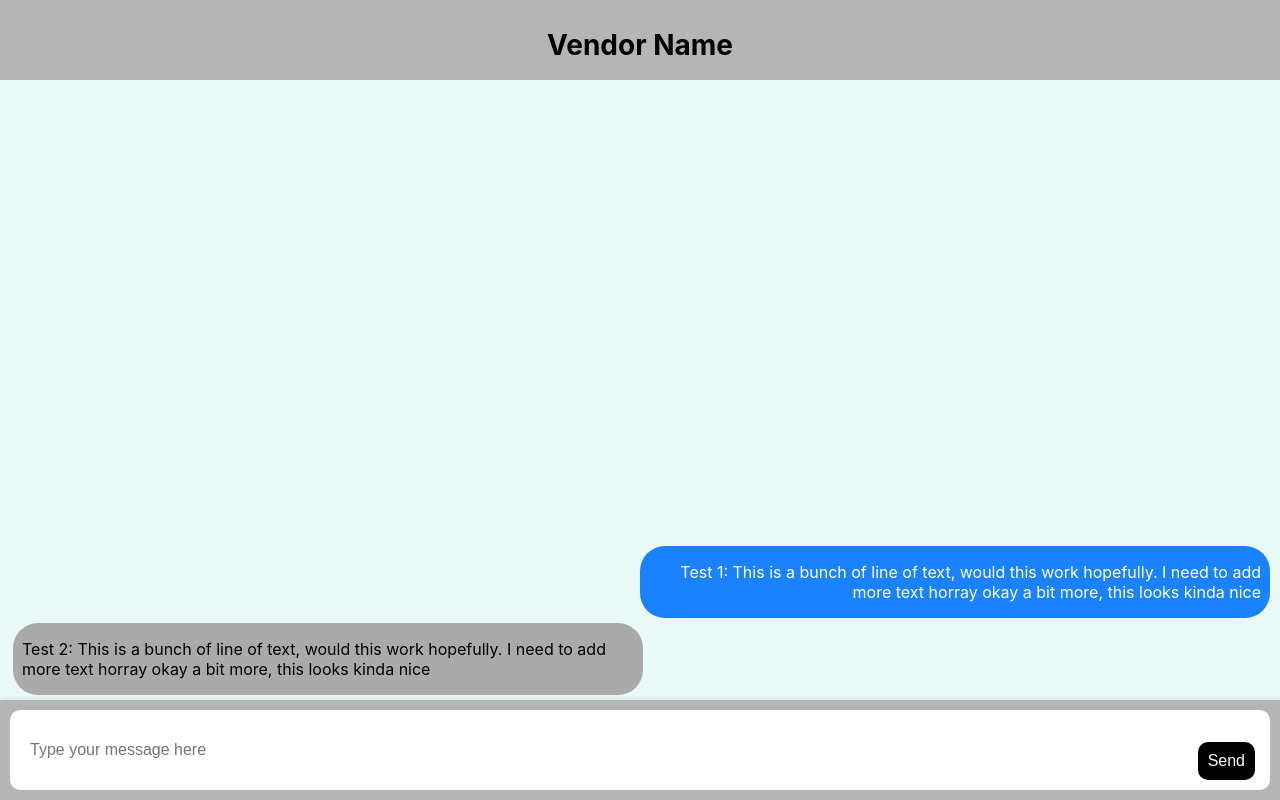
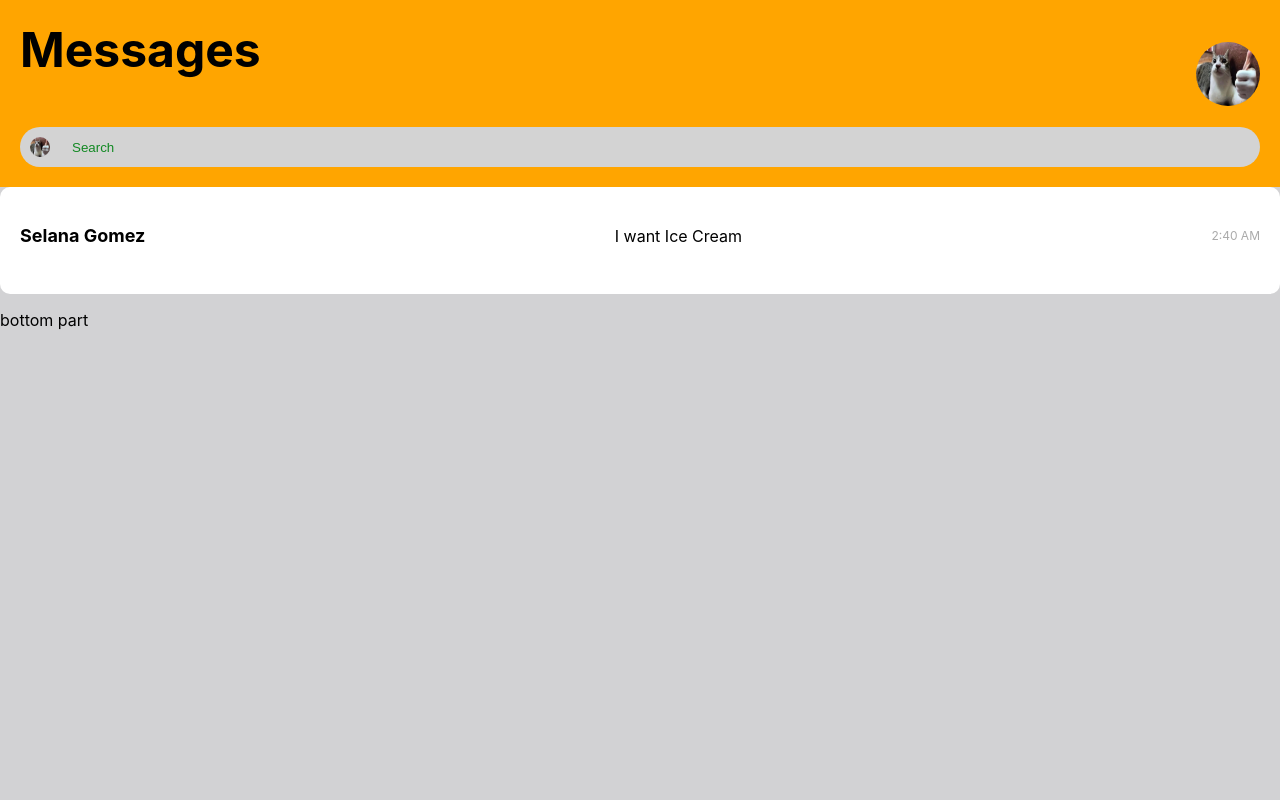
Before and after one commit to ShoeShime/test-chat_app, a React (Create React App) app: page / in a window 1280 px wide. Built offline with nearby package versions, Linux system fonts and the light colour scheme.

Commit message:
Edited ChatPage

```diff
--- a/src/App.tsx
+++ b/src/App.tsx
@@ -12,7 +12,7 @@ function App() {
 
   return (
 
-    <ChatRoom/>
+    <ChatPage/>
 
   );
 }
--- a/src/features/chatdisplay/components/ChatHeader_Page.tsx
+++ b/src/features/chatdisplay/components/ChatHeader_Page.tsx
@@ -41,7 +41,7 @@ const MessageImg = styled.img`
 	border-radius: 50%;
 `;
 
-const ChatHeader_Page = () =>{
+const ChatHeaderPage = () =>{
 
 	return(
 		<MessageHeader>
@@ -58,4 +58,4 @@ const ChatHeader_Page = () =>{
 	);
 }
 
-export default ChatHeader_Page;
+export default ChatHeaderPage;
--- a/src/features/chatdisplay/components/MessageBox.tsx
+++ b/src/features/chatdisplay/components/MessageBox.tsx
@@ -2,45 +2,75 @@ import React from "react";
 import styled from "styled-components";
 
 const MessageWrapper = styled.div`
+	background-color: #ffffff;
+
+	display: flex;
+  flex-direction: column;
+
+  gap: 10px;
+
+  padding: 10px;
+	border-radius: 10px;
+	margin-bottom: 10px;
 
 `;
 
 const MessagerBox = styled.div`
+	background-color: #ffffff;
 
+	display: flex;
 
+  align-items: center;
+  justify-content: space-between;
 
+  padding: 10px;
+
+  border-radius: 10px;
+	margin-bottom: 10px;
+
+  cursor: pointer;
+
+  transition: all 0.2s ease-in-out;
+
+	&:hover {
+    background-color: #f5f5f5;
+  }
 `;
 
 const MessageTimestamp = styled.p`
 
+	font-size: 12px;
+	color: #AAAAAA;
 
 `;
 
 const TextMessage = styled.p`
 
+	font-size: 16px;
 `;
 
 const UserTitle = styled.p`
 
 
-
+	font-size: 18px;
+  font-weight: bold;
 `;
 
 const MessageBox = () =>{
 
 
 	return(
-		<MessagerBox>
+		<MessageWrapper>
+			<MessagerBox>
 
+					<UserTitle>Selana Gomez</UserTitle>
 
-				<UserTitle>This is a message box</UserTitle>
+					<TextMessage>I want Ice Cream</TextMessage>
 
-				<TextMessage>I want Ice Cream</TextMessage>
+					<MessageTimestamp>2:40 AM</MessageTimestamp>
 
-				<MessageTimestamp>2:40 AM</MessageTimestamp>
-
-
-		</MessagerBox>
+			</MessagerBox>
+		</MessageWrapper>
 	);
 }
 
```
